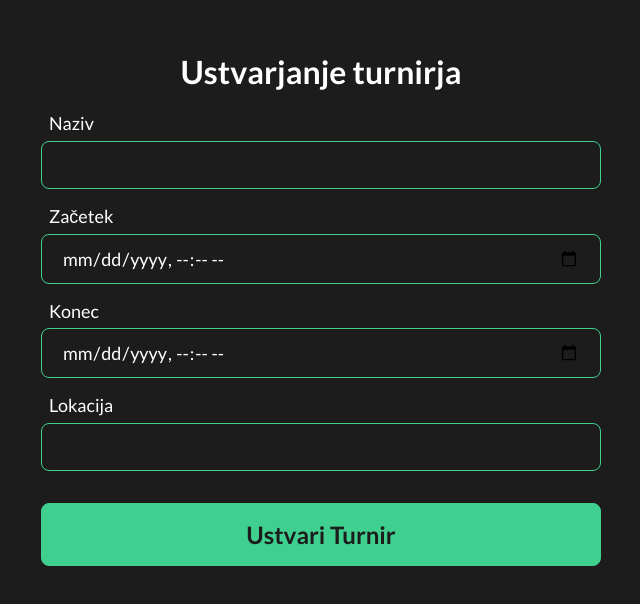
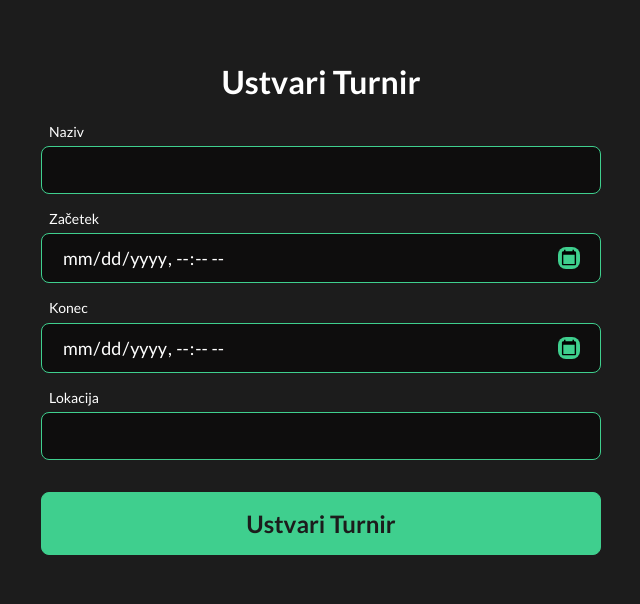
Before and after one commit to muhamedsers/tarok, a React (Vite) app: page /tournament in a window 1280 px wide. Shown: the part 102-706 px from the top of the page, without its empty margins (319-959 px from the left). Built offline with nearby package versions, Linux system fonts and the light colour scheme.

Commit message:
fix many things

```diff
--- a/src/App.scss
+++ b/src/App.scss
@@ -9,3 +9,8 @@ body {
   padding: 0;
   font-family: "Lato", sans-serif;
 }
+
+::-webkit-calendar-picker-indicator {
+  background-color: $accentColor;
+  border-radius: 8px;
+}
--- a/src/container/AddPlayer/AddPlayer.jsx
+++ b/src/container/AddPlayer/AddPlayer.jsx
@@ -2,12 +2,15 @@ import React from "react";
 import "./AddPlayer.scss";
 import { useState } from "react";
 import { supabase } from "../../supabaseClient";
+import { useNavigate } from "react-router";
 
 const AddPlayer = () => {
   const [name, setName] = useState("");
   const [lastname, setLastname] = useState("");
   const [nickname, setNickname] = useState("");
   const [date, setDate] = useState("");
+
+  const navigate = useNavigate();
 
   /*
   Inserts data in to table igralec
@@ -71,6 +74,7 @@ const AddPlayer = () => {
           value="Dodaj Igralca"
           onClick={() => {
             insertDataIntoTable();
+            navigate("/choose-players");
           }}
         />
       </form>
--- a/src/container/AddPlayer/AddPlayer.scss
+++ b/src/container/AddPlayer/AddPlayer.scss
@@ -29,6 +29,7 @@
       gap: 0.4rem;
       label {
         margin-left: 0.5rem;
+        font-size: 14px;
       }
     }
 
@@ -37,7 +38,7 @@
       box-sizing: border-box;
       border-radius: 8px;
       border: 1px solid $accentColor;
-      background: none;
+      background-color: rgb(14, 13, 13);
       color: white;
     }
 
@@ -54,6 +55,13 @@
       font-weight: 700;
       font-size: 24px;
       margin-top: 1rem;
+      transition: all ease-in-out 0.2s;
+      cursor: pointer;
+    }
+
+    input[type="button"]:hover {
+      transform: scale(1.01);
+      opacity: 75%;
     }
 
     input {
--- a/src/container/ChoosePlayers/ChoosePlayers.jsx
+++ b/src/container/ChoosePlayers/ChoosePlayers.jsx
@@ -19,13 +19,23 @@ const ChoosePlayers = () => {
       position: toast.POSITION.BOTTOM_LEFT,
     });
 
-  async function getCountries() {
+  async function getAvailablePlayers() {
     const availablePlayersDatabase = await supabase.from("igralec").select();
     setAvailablePlayers(availablePlayersDatabase.data);
   }
 
+  const insertDataIntoTable = () => {
+    chosenPlayers.forEach(async (e) => {
+      const response = await supabase.from("izbrani_igralci").insert([
+        {
+          ime: e.ime,
+        },
+      ]);
+    });
+  };
+
   useEffect(() => {
-    getCountries();
+    getAvailablePlayers();
   }, []);
 
   return (
@@ -102,7 +112,15 @@ const ChoosePlayers = () => {
               })}
             </div>
           </div>
-          <button className="ctaButton primary">Next</button>
+          <button
+            className="ctaButton primary"
+            onClick={() => {
+              insertDataIntoTable();
+              navigate("/tournament");
+            }}
+          >
+            Next
+          </button>
         </div>
       </div>
       <ToastContainer />
--- a/src/container/LandingPage/LandingPage.jsx
+++ b/src/container/LandingPage/LandingPage.jsx
@@ -32,7 +32,7 @@ const LandingPage = () => {
       <div className="buttonContainer">
         <button
           onClick={() => {
-            navigate("/tournament");
+            navigate("/choose-players");
           }}
         >
           Kreiraj Turnir
--- a/src/container/Tournament/Tournament.jsx
+++ b/src/container/Tournament/Tournament.jsx
@@ -25,7 +25,7 @@ const Tournament = () => {
   const navigate = useNavigate();
   return (
     <div className="formCenter">
-      <h1 className="title">Ustvarjanje turnirja</h1>
+      <h1 className="title">Ustvari Turnir</h1>
 
       <form className="formContainer" action="" method="post">
         <div className="inputContainer">
@@ -35,6 +35,7 @@ const Tournament = () => {
             onChange={(event) => {
               setName(event.target.value);
             }}
+            value={name}
           />
         </div>
         <div className="inputContainer">
@@ -44,6 +45,7 @@ const Tournament = () => {
             onChange={(event) => {
               setStart(event.target.value);
             }}
+            value={start}
           />
         </div>
         <div className="inputContainer">
@@ -53,6 +55,7 @@ const Tournament = () => {
             onChange={(event) => {
               setEnd(event.target.value);
             }}
+            value={end}
           />
         </div>
         <div className="inputContainer">
@@ -62,6 +65,7 @@ const Tournament = () => {
             onChange={(event) => {
               setLocation(event.target.value);
             }}
+            value={location}
           />
         </div>
         <div className="inputContainer">
@@ -69,7 +73,9 @@ const Tournament = () => {
             type="button"
             value="Ustvari Turnir"
             onClick={() => {
-              insertDataIntoTable(), navigate("/add-player");
+              insertDataIntoTable();
+              navigate("/add-player");
+              set;
             }}
           />
         </div>
```
